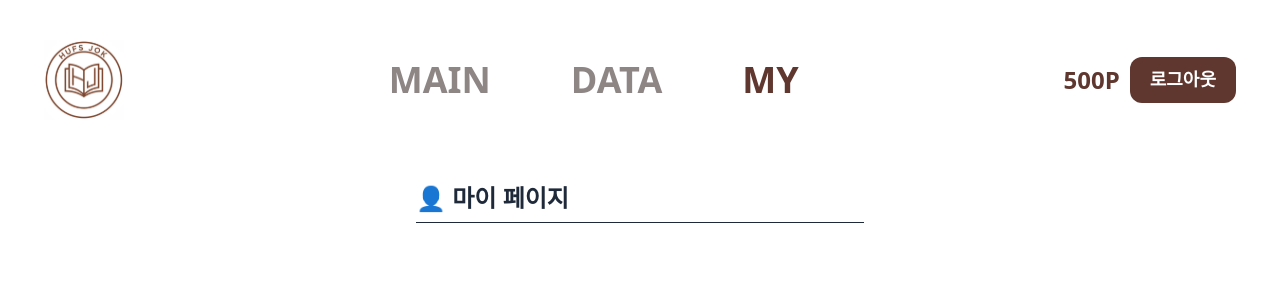
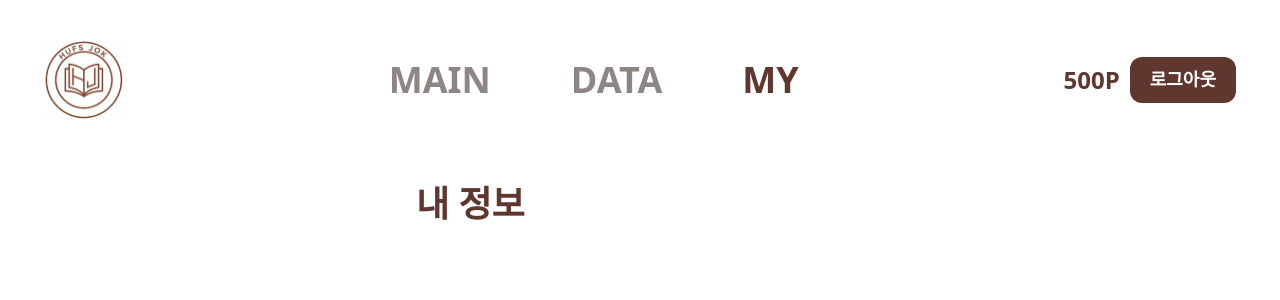
Before and after one commit to HUFJOK/FE, a React (Vite) app: page /mypage in a window 1280 px wide. Shown: the top 300 px of the page. Built offline with nearby package versions, Linux system fonts and the light colour scheme.

Commit message:
Test: PR TEMPLATE 테스트

```diff
--- a/src/pages/MyPage.tsx
+++ b/src/pages/MyPage.tsx
@@ -3,9 +3,7 @@ import React from "react";
 export default function MyPage(): React.JSX.Element {
   return (
     <div className="my-7.5 p-8 max-w-lg mx-auto">
-      <h1 className="text-2xl font-bold mb-6 text-gray-800 border-b pb-2">
-        👤 마이 페이지
-      </h1>
+      <h1 className="title-md text-primary-600">내 정보</h1>
     </div>
   );
 }
```
